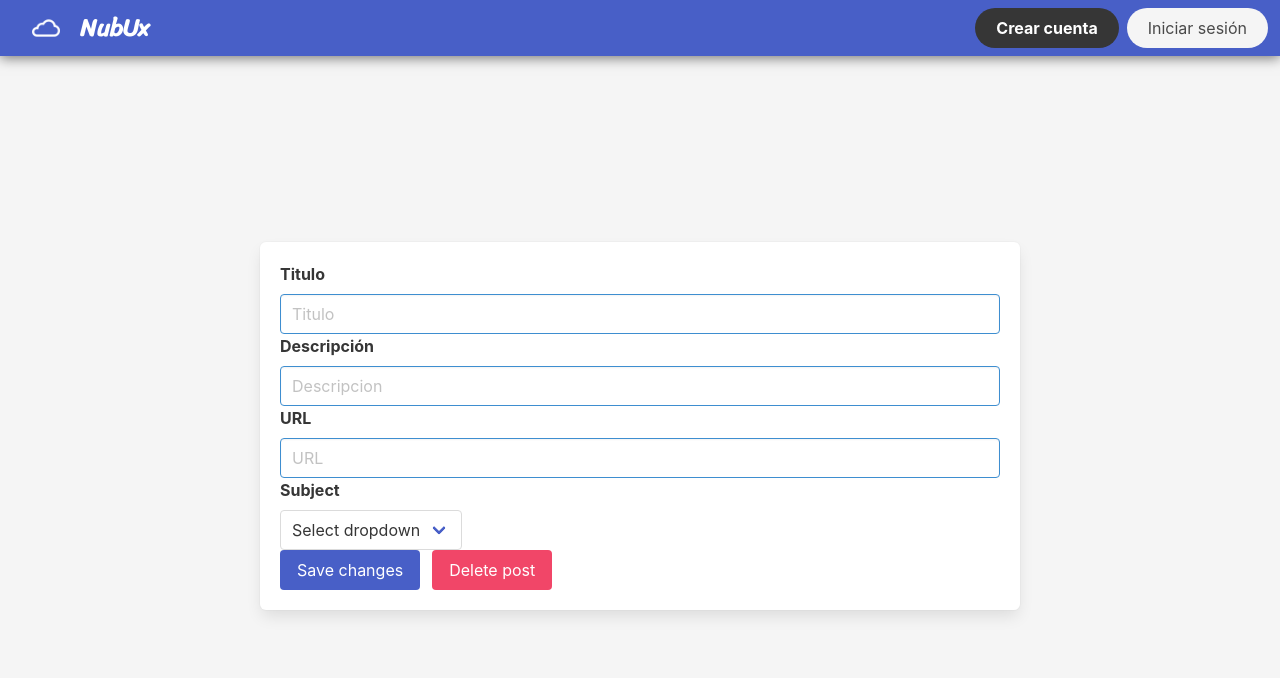
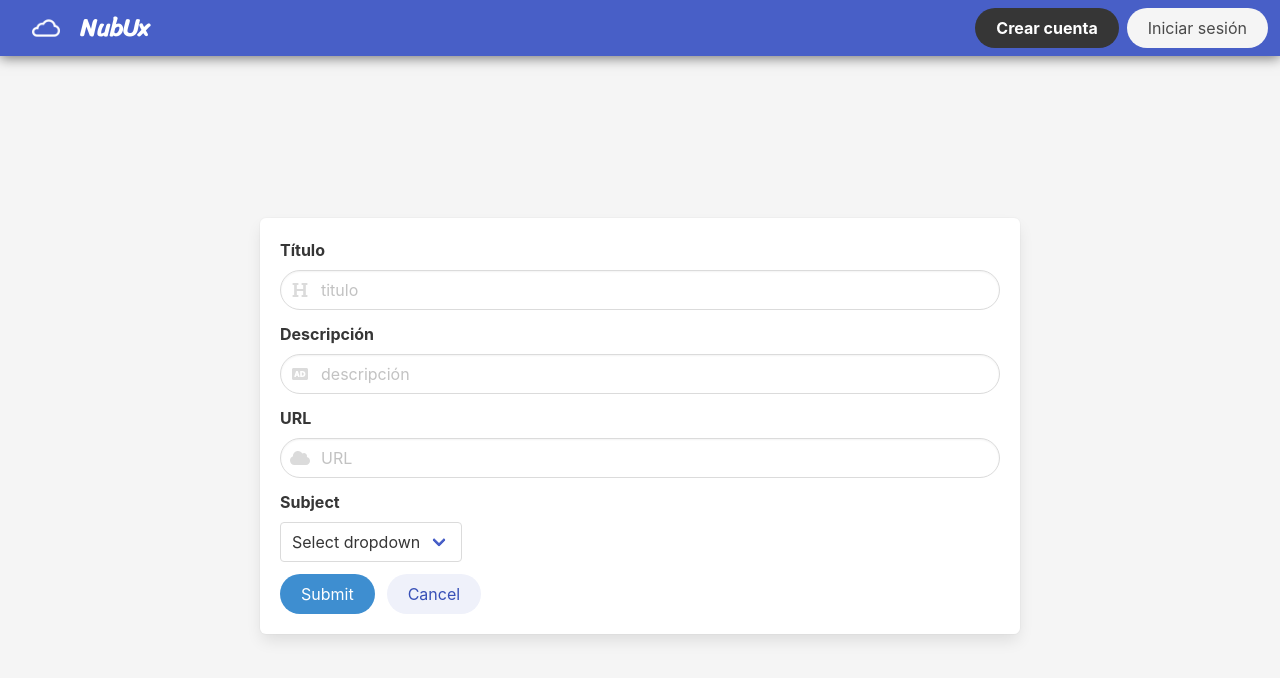
Before and after one commit to Lulzphantom/mvp-devf, a React (Create React App) app in the folder mvp-devf-backend/: page /linkform in a window 1280 px wide. Shown: the top 678 px of the page. Built offline with nearby package versions, Linux system fonts and the light colour scheme.

Commit message:
add button form

```diff
--- a/mvp-devf-backend/src/components/forms/LinkForm.js
+++ b/mvp-devf-backend/src/components/forms/LinkForm.js
@@ -4,27 +4,35 @@ import React from 'react';
 export const LinkForm = () => {
 
     return (
-
-
+        <form>
              <div className="field">
-                <label className="label">
-                    Titulo
-                </label>
-                <div className="control">
-                    <input className="input is-info" type="text" placeholder="Titulo"/>
+                    <label for="" className="label">Título</label>
+                    <div className="control has-icons-left">
+                        <input type="text" placeholder="titulo" className="input is-rounded" required/>
+                        <span className="icon is-small is-left">
+                            <i class="fas fa-heading"></i>
+                        </span>
                     </div>
-                <label className="label">
-                   Descripción
-                </label>
-                <div className="control">
-                    <input className="input is-info" type="text" placeholder="Descripcion"/>
                 </div>
-                <label className="label">
-                    URL
-                </label>
-                <div className="control">
-                    <input className="input is-info" type="text" placeholder="URL"/>
+            <div className="field">
+                    <label for="" className="label">Descripción</label>
+                    <div className="control has-icons-left">
+                        <input type="text" placeholder="descripción" className="input is-rounded" required/>
+                        <span className="icon is-small is-left">
+                        <i class="fas fa-audio-description"></i>
+                        </span>
                     </div>
+            </div>
+            <div className="field">
+                    <label for="" className="label">URL</label>
+                    <div className="control has-icons-left">
+                        <input type="text" placeholder="URL" className="input is-rounded" required/>
+                        <span className="icon is-small is-left">
+                        <i class="fas fa-cloud"></i>
+                        </span>
+                    </div>
+            </div>
+            <div class="field">
   <label class="label">Subject</label>
   <div class="control">
     <div class="select">
@@ -34,19 +42,17 @@ export const LinkForm = () => {
       </select>
     </div>
   </div>
-            <div className="field is-grouped is-centered">
-  <p className="control">
-    <button className="button is-link">
-      Save changes
-    </button>
-  </p>
-  <p className="control">
-    <button className="button is-danger">
-      Delete post
-    </button>
-  </p>
+</div>
+<div className="field is-grouped">
+  <div className="control">
+    <button className="button is-info is-rounded">Submit</button>
+  </div>
+  <div className="control">
+    <button className="button is-link is-light is-rounded">Cancel</button>
   </div>
 </div>
+
+</form>
 
 
             )
```
Lines whose indentation alone changed are shown as unchanged.
